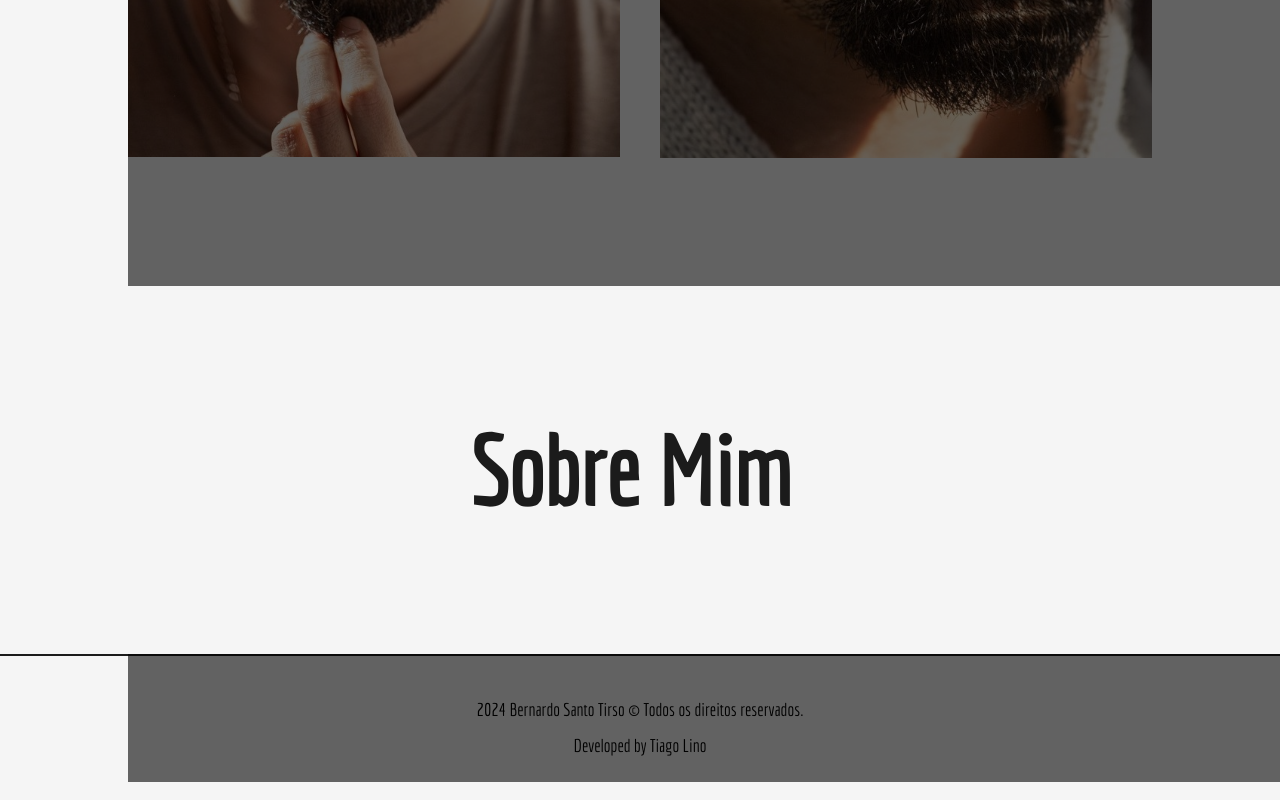
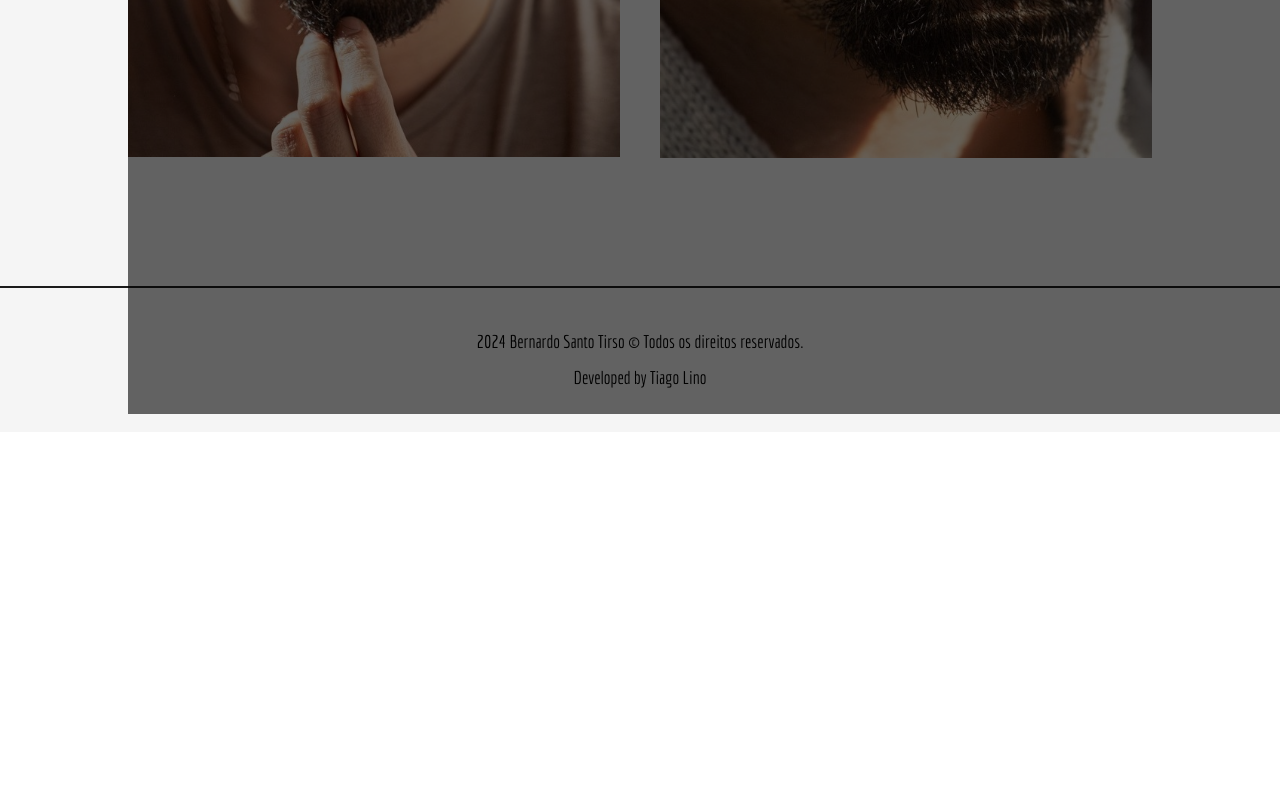
Before and after one commit to dopelyner/bernardo-santo-tirso, a Next.js app: page / in a window 1280 px wide. Shown: the part 886-1686 px from the top of the page. After the commit the page ends 1318 px from the top, so only its background shows below. Built offline with nearby package versions, Linux system fonts and the light colour scheme; a web font is replaced by a local one.

Commit message:
fix: removed unnecessary content

```diff
--- a/src/pages/index.js
+++ b/src/pages/index.js
@@ -39,9 +39,7 @@ export default function Home() {
             }
           </div>
         </Layout>
-        <Layout className=''>
-          <AnimatedText text="Sobre mim" className='text-center' />
-        </Layout>
+
       </main>
     </>
   )
```
Also changed, not shown: src/pages/_app.js (+4 -4 lines).
